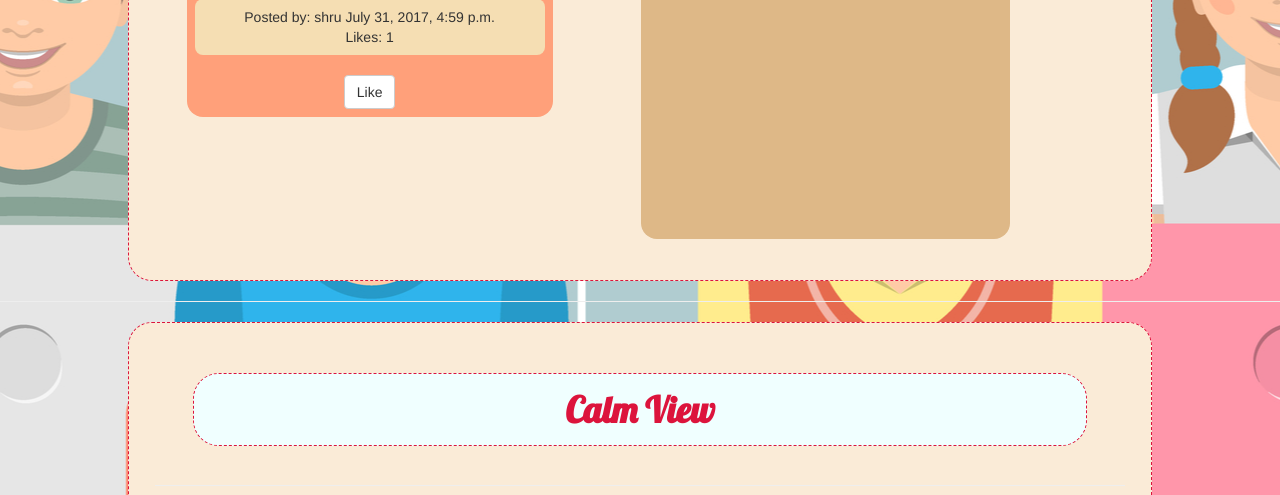
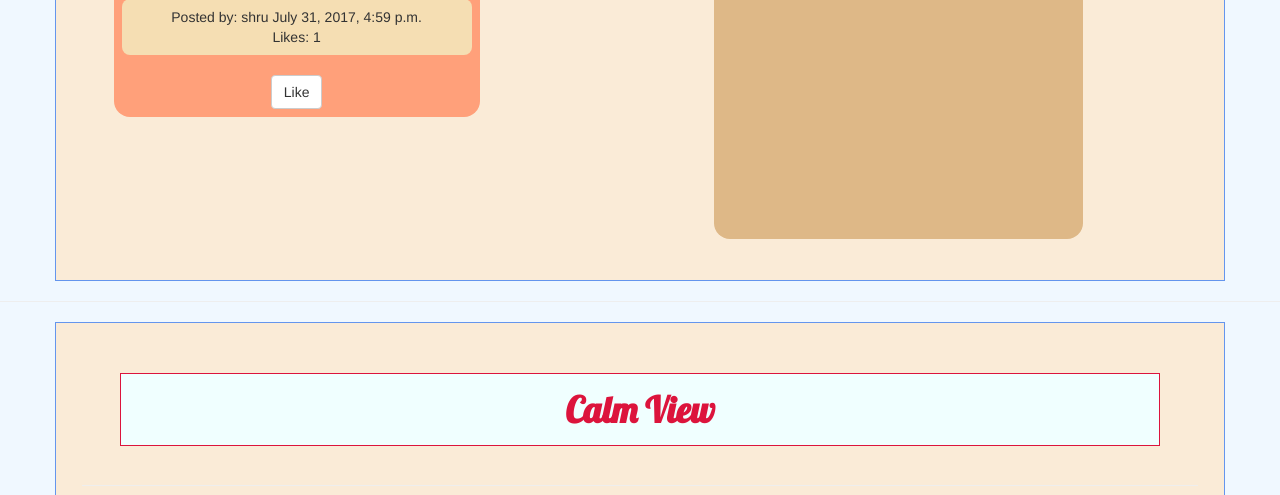
Before and after one commit to shruti9619/instaClone, a Django app: template myApp/templates/login_success.html in a window 1280 px wide. Shown: the part 1431-1926 px from the top of the page. Run offline with Django 3.2, Linux system fonts and the light colour scheme; the template is opened without the code that fills it: values that come from a table or form of the project are taken from there, others are empty; data comes from the database, SQL or seed files in the repository; both versions use the stored data as it was after the commit; some libraries are stand-ins or nearby versions.

Commit message:
UI changes

```diff
--- a/instaClone/settings.py
+++ b/instaClone/settings.py
@@ -25,7 +25,7 @@ SECRET_KEY = 'yzsb5=0525@n%f2gf8imh2%d9ytb58)8mg5ahn9@*e$1e*15d='
 # SECURITY WARNING: don't run with debug turned on in production!
 DEBUG = True
 
-ALLOWED_HOSTS = ["shru.pythonanywhere.com"]
+ALLOWED_HOSTS = ["127.0.0.1","shru.pythonanywhere.com"]
 
 
 # Application definition
--- a/myApp/static/css/postsheet.css
+++ b/myApp/static/css/postsheet.css
@@ -1,10 +1,10 @@
 .postwholecontainer{
-    max-width: 80vw;
+    max-width: 95vw;
     background-color: antiquewhite;
-    border-radius: 3vh;
+    /*border-radius: 3vh;*/
     margin-left: auto ;
   margin-right: auto ;
-    border: 0.125vw dashed crimson;
+    border: 0.1vw solid cornflowerblue;
     padding: 2vw;
 
 }
@@ -44,8 +44,7 @@
     margin-top: 3vh;
     padding: 2vh;
     background-color: azure;
-    border-radius: 2vw;
-    border: 0.01vw dashed crimson;
+    border: 0.01vw solid crimson;
 }
 
 .headerlink{
--- a/myApp/templates/login_success.html
+++ b/myApp/templates/login_success.html
@@ -20,7 +20,7 @@
 <link href="https://fonts.googleapis.com/css?family=Lobster" rel="stylesheet">
 
 </head>
-<body class="backgroundcol" style=" position: relative;background: url('{% static 'images/backgroundkids.jpg' %}') no-repeat center center fixed; "
+<body class="backgroundcol" style=" position: relative; background-color: aliceblue;"
 data-spy="scroll" data-target=".navbar" data-offset="50px">
 
 
--- a/myApp/templates/post.html
+++ b/myApp/templates/post.html
@@ -22,7 +22,7 @@
 <link rel="stylesheet" href="{% static 'css/postsheet.css' %}" type="text/css" >
 
 </head>
-<body class="backgroundcol" style="background: url('{% static 'images/backgroundkids.jpg' %}') no-repeat center center fixed; ">
+<body  style="background-color: lightgoldenrodyellow;">
 
 
 <!--navbar code-->
```
Also changed, not shown: db.sqlite3, 1 other file.
